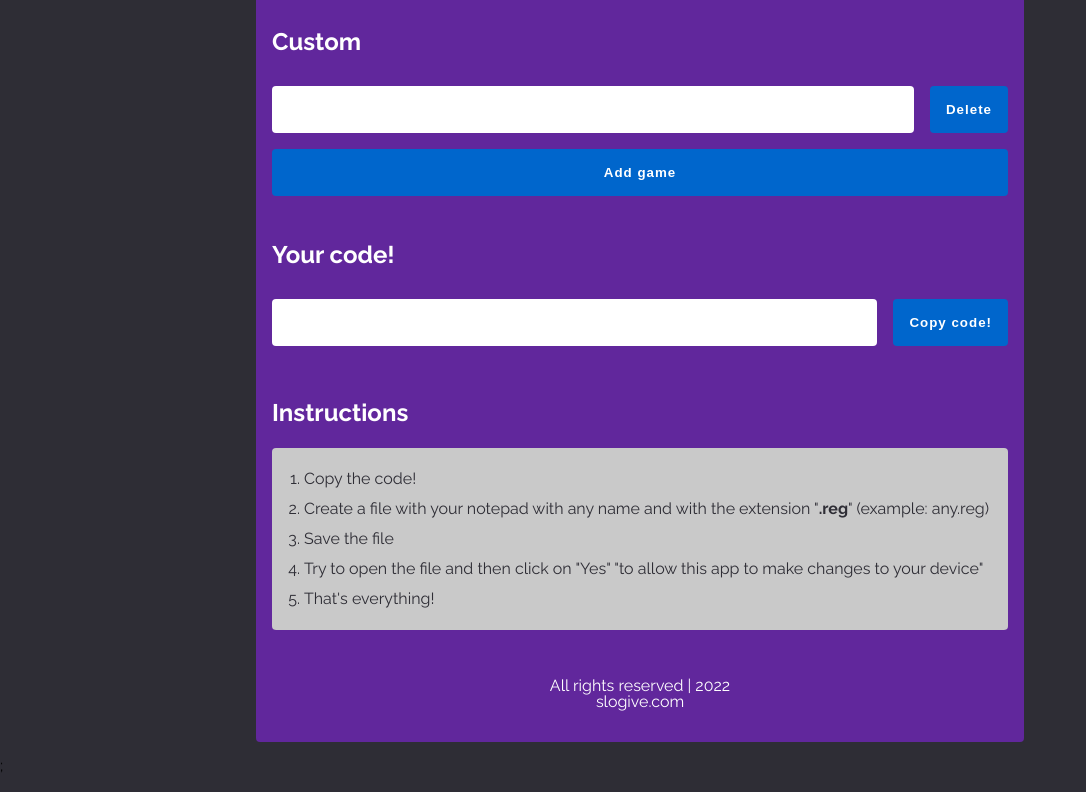
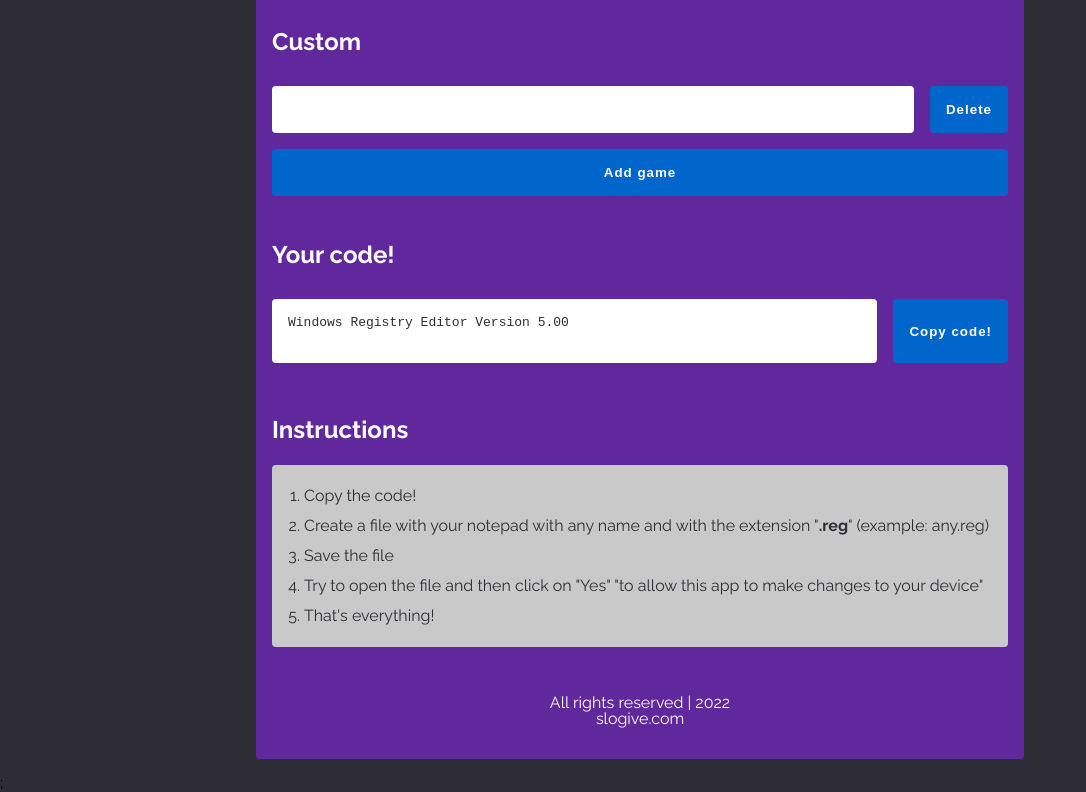
Before and after one commit to slogive/game-app-priority, a Next.js app: page / in a window 1280 px wide. Shown: the part 642-1434 px from the top of the page, without its empty margins (0-1086 px from the left). Built offline with nearby package versions, Linux system fonts and the light colour scheme.

Commit message:
FIX: missing registry key

```diff
--- a/components/generator/list.tsx
+++ b/components/generator/list.tsx
@@ -124,7 +124,7 @@ export default function List() {
             <pre ref={preRef}>
               {inputs.map(
                 (ITEM: any, INDEX: number) =>
-                  `${
+                  `Windows Registry Editor Version 5.00 \n\n${
                     ITEM.value &&
                     `[HKEY_LOCAL_MACHINE\/SOFTWARE\/Microsoft\/Windows NT\/CurrentVersion\/Image File Execution Options\/${
                       ITEM.value
```
